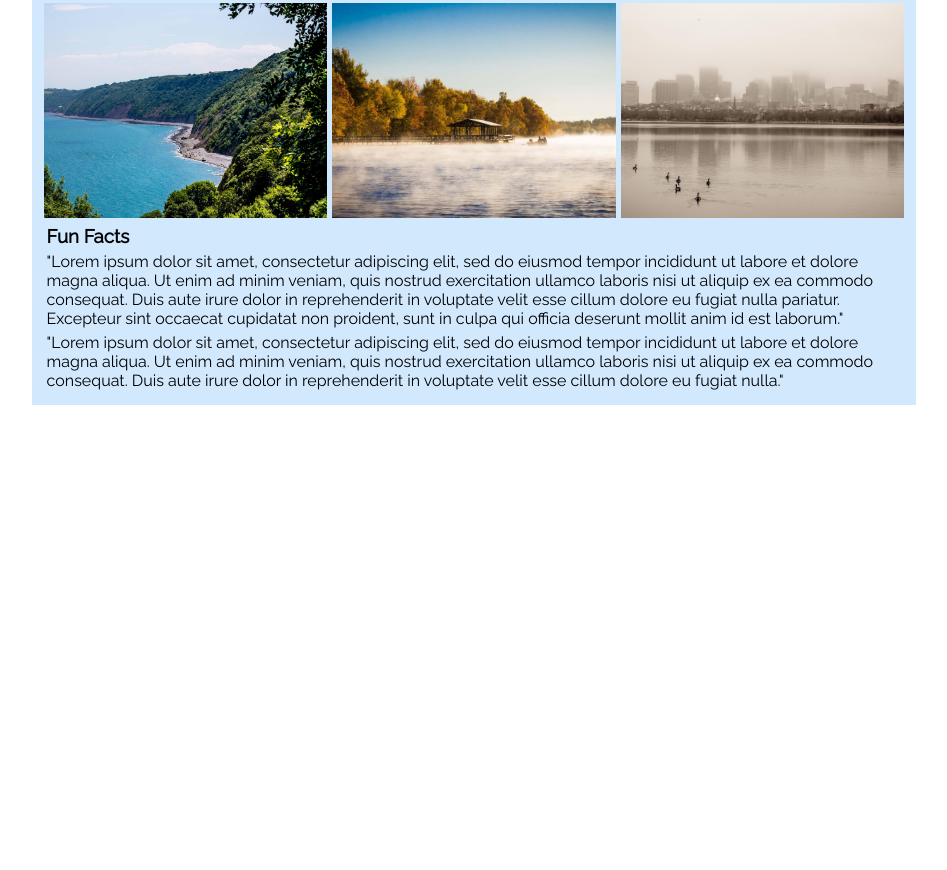
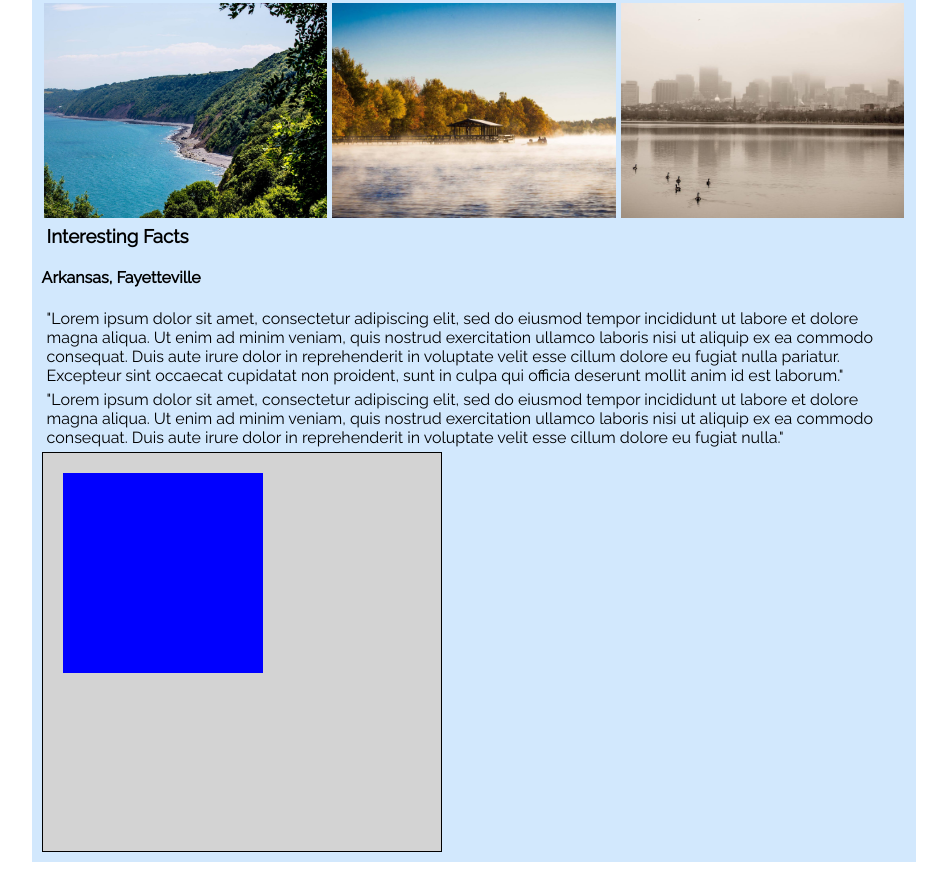
Before and after one commit to mattwendzina/myFirstSite, a plain HTML site: page index.html in a window 1280 px wide. Shown: the part 983-1853 px from the top of the page, without its empty margins (166-1113 px from the left). Before the commit the page ends 1396 px from the top, so only its background shows below. Drawn offline with Linux system fonts and the light colour scheme.

Commit message:
Index, CSS and test file updates

```diff
--- a/index.html
+++ b/index.html
@@ -58,18 +58,27 @@
         <div class="image-set">
             <div class="img-1"> <img src="images/cornwall.jpg"> </div>
             <div class="img-2"> <img src="images/lake-fayetteville.jpg"> </div>
-            <div class="img-3"> <img src="images/boston.jpg"> </div>
+            <div class="img-3"> <img src="images/boston.jpg "> </div>
         </div>
     </div>
 
     <div class="facts">
-        <h3> Fun Facts </h3>
+        <h3> Interesting Facts </h3>
+        <h4> Arkansas, Fayetteville </h4>
         <p> "Lorem ipsum dolor sit amet, consectetur adipiscing elit, sed do eiusmod tempor incididunt ut labore et dolore magna aliqua. Ut enim ad minim veniam, quis nostrud exercitation ullamco laboris nisi ut aliquip ex ea commodo consequat. Duis aute irure dolor in reprehenderit in voluptate velit esse cillum dolore eu fugiat nulla pariatur. Excepteur sint occaecat cupidatat non proident, sunt in culpa qui officia deserunt mollit anim id est laborum."</p>
 
         <p> "Lorem ipsum dolor sit amet, consectetur adipiscing elit, sed do eiusmod tempor incididunt ut labore et dolore magna aliqua. Ut enim ad minim veniam, quis nostrud exercitation ullamco laboris nisi ut aliquip ex ea commodo consequat. Duis aute irure dolor in reprehenderit in voluptate velit esse cillum dolore eu fugiat nulla."</p>
     </div>
 
+    <div class="container-2" style="height:400px; background:lightgrey; width:400px; padding:20px; border:solid 1px black">
+        <div class="box-1" style="height: 200px; width: 200px; background: blue">
 
+        </div>
+    </div>
+    <style>
+
+    </style>
+    <div class="container"></div>
 
 </div>
 
--- a/style.css
+++ b/style.css
@@ -95,5 +95,5 @@
 
     /* Fun Facts */
     .facts {
-        flex:1;
+        flex:1 100%;
     }
```
Also changed, not shown: test.html (added).
